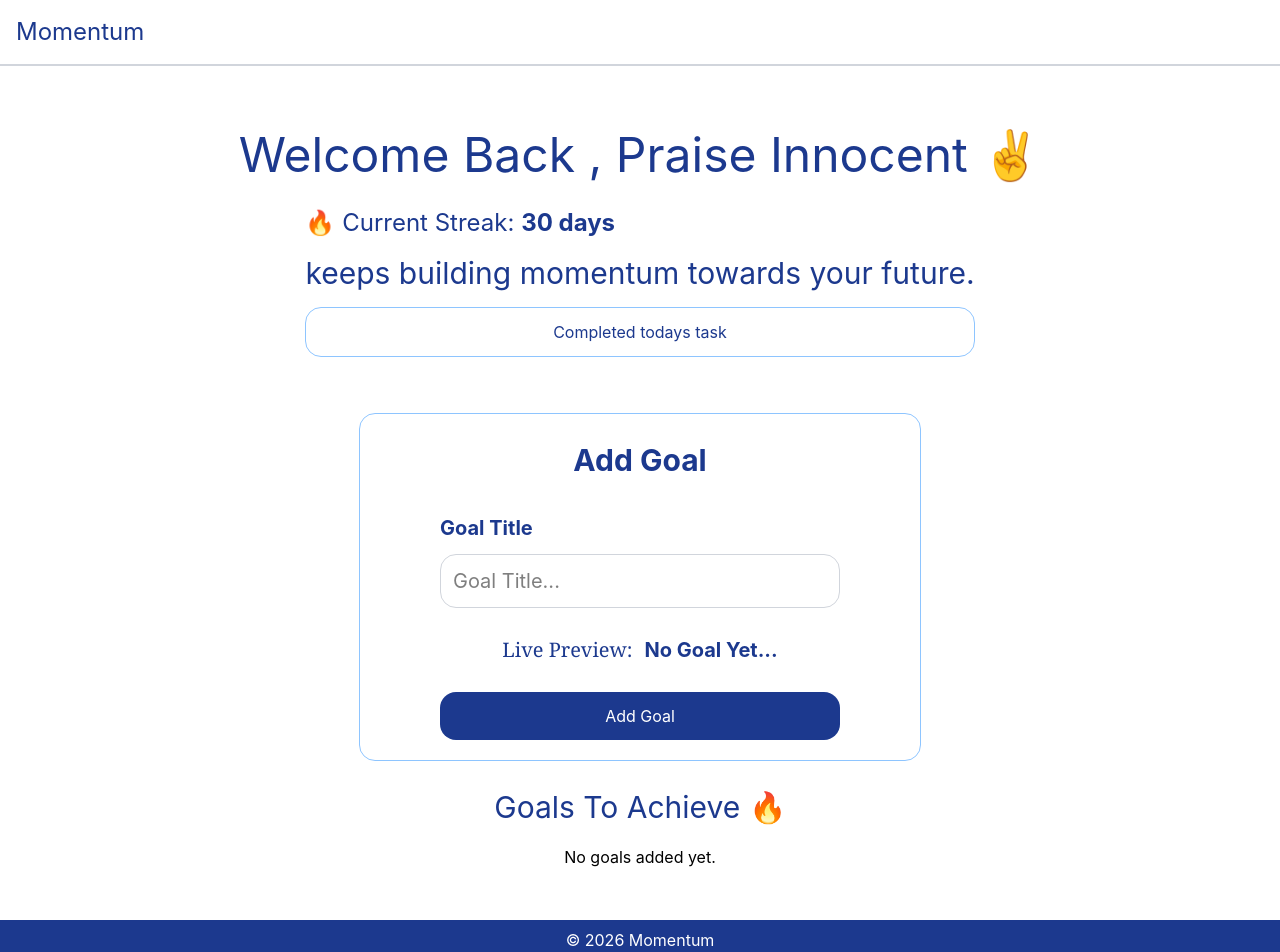
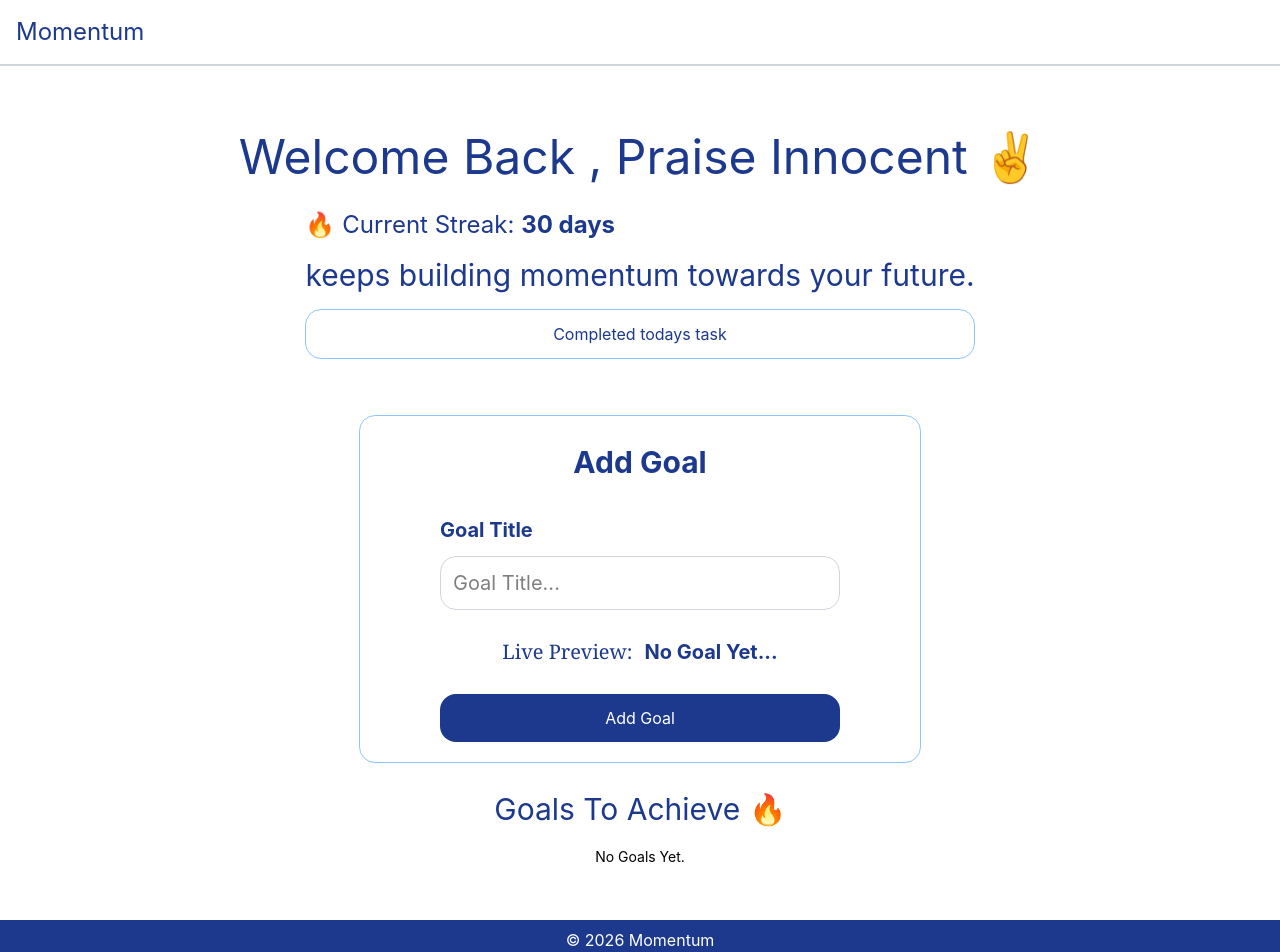
Before and after one commit to praisezedo/momentum, a React (Vite) app: page /dashboard in a window 1280 px wide. Shown: the top 952 px of the page. Built offline with nearby package versions, Linux system fonts and the light colour scheme.

Commit message:
refactor:  render dynamic goals using reusable GoalCard

```diff
--- a/src/components/dashboard/GoalCard.tsx
+++ b/src/components/dashboard/GoalCard.tsx
@@ -1,23 +1,10 @@
 
-type GoalCardProps = {
-    goals: string[];
-}
-
-export default function GoalCard({ goals }: GoalCardProps) {
+export default function GoalCard({goal}: {goal: string}) {
     return (
         <>
-         <div className="flex-col-center">
-            {goals.length === 0 ? (<p>No goals added yet.</p>)
-              : (
-            <ul className="grid grid-cols-3 gap-5 ">
-                {goals.map((goal: string , index: number) => (
-                     <li key={index} className="bg-blue-300 border-blue-500 border px-3 py-2 rounded-xl">
-                        <strong className="text-blue-900 text-xl">• {goal}</strong>
-                     </li>
-                ))}
-            </ul>
-            )}
-         </div>
+         <p className="text-blue-900 text-xl">
+            <strong>•{goal}</strong>
+         </p>
         </>
     )
 }
--- a/src/components/dashboard/GoalList.tsx
+++ b/src/components/dashboard/GoalList.tsx
@@ -6,7 +6,21 @@ export default function GoalList({goals}: {goals: string[]}) {
         <>
           <div className="flex-col-center gap-5">
               <h1 className="text-3xl text-blue-900 "><strong>{goals.length > 0 ? `${goals.length} ` : ''}</strong> Goals To Achieve 🔥</h1>
-               <GoalCard goals={goals} />
+
+            <div className="flex-col-center">
+                {goals.length <= 0 ?
+                (<p className="text-black text-sm">No Goals Yet.</p>)
+                :
+                (
+                  <ul className="grid grid-cols-3 gap-5 ">
+                     {goals.map((goal: string , index: number ) => (
+                    <li key={index} className="bg-blue-300 border border-blue-500 rounded-xl px-3 py-2">
+                         <GoalCard goal={goal} />
+                    </li>
+                     ))}
+                  </ul>
+                )}
+            </div>
           </div>
         </>
     )
```
